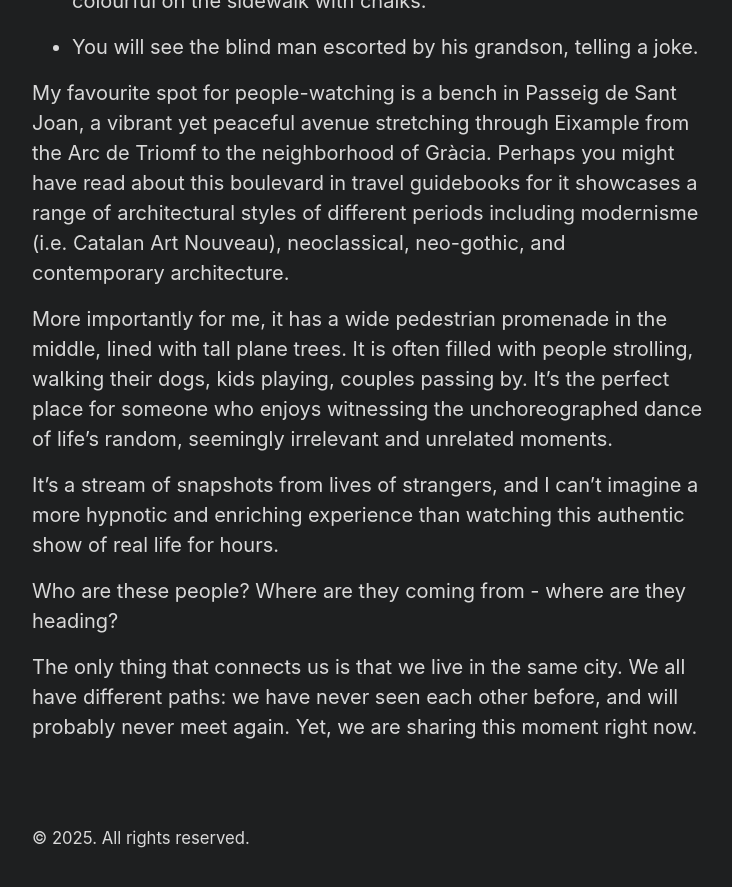
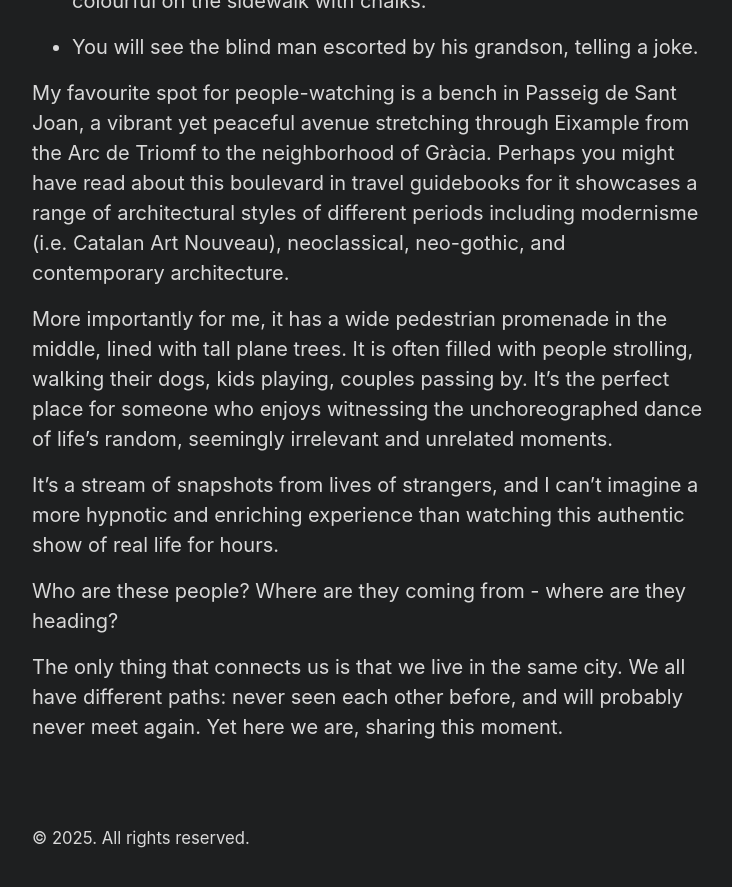
Before and after one commit to mmuenz/website, a Jekyll site: the page built from television.md, in a window 1280 px wide and 900 px high, scrolled down 2975 px. Shown: the top 887 px of the window, without its empty margins (272-1004 px from the left). Built offline with Jekyll 4.4.1, drawn with Linux system fonts in a browser that asks for light colours.

Commit message:
Fixed The best television

```diff
--- a/television.md
+++ b/television.md
@@ -75,4 +75,4 @@ It's a stream of snapshots from lives of strangers, and I can't imagine a more h
 
 Who are these people? Where are they coming from - where are they heading?
 
-The only thing that connects us is that we live in the same city. We all have different paths: we have never seen each other before, and will probably never meet again. Yet, we are sharing this moment right now.
+The only thing that connects us is that we live in the same city. We all have different paths: never seen each other before, and will probably never meet again. Yet here we are, sharing this moment.
```
